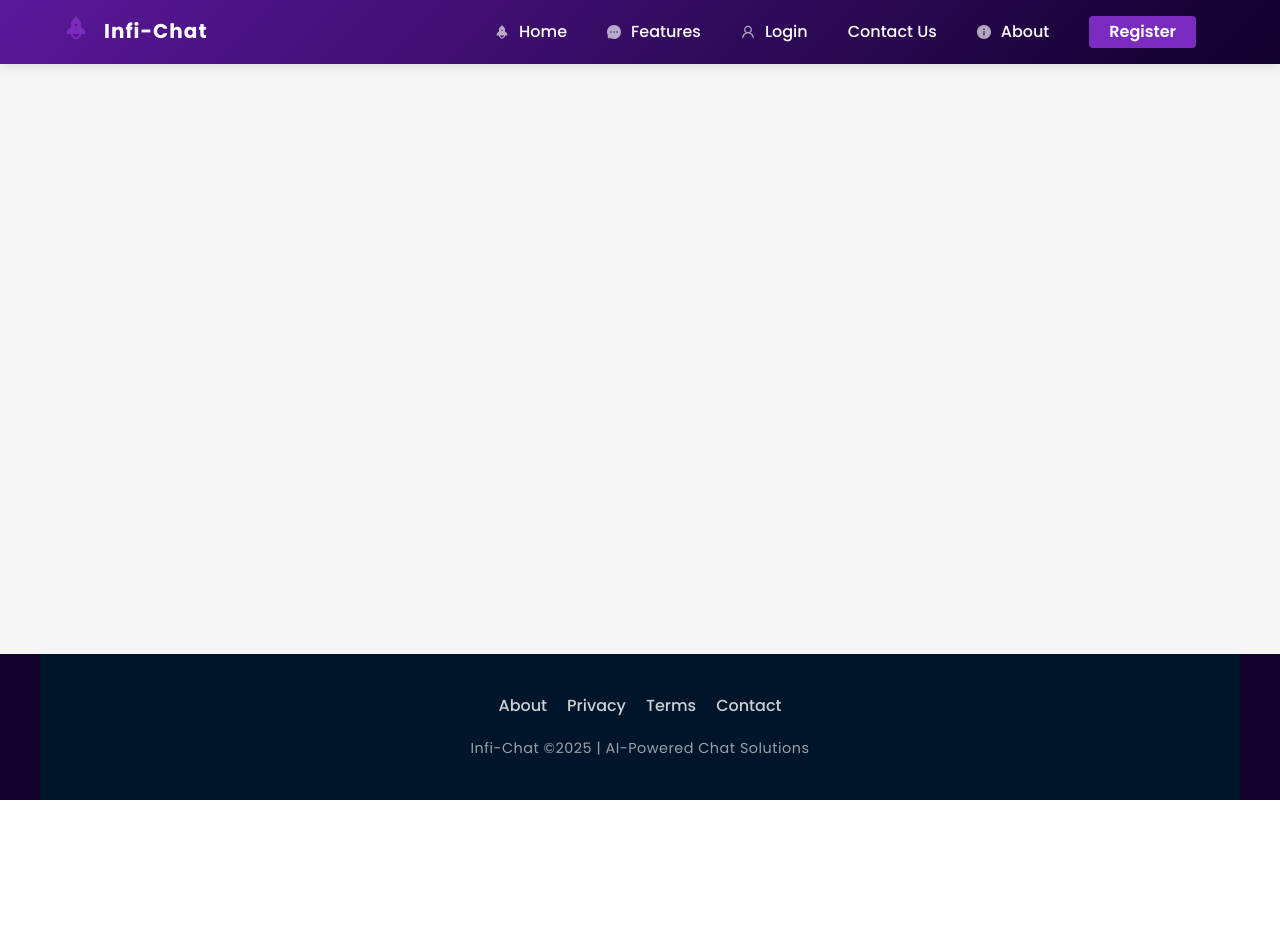
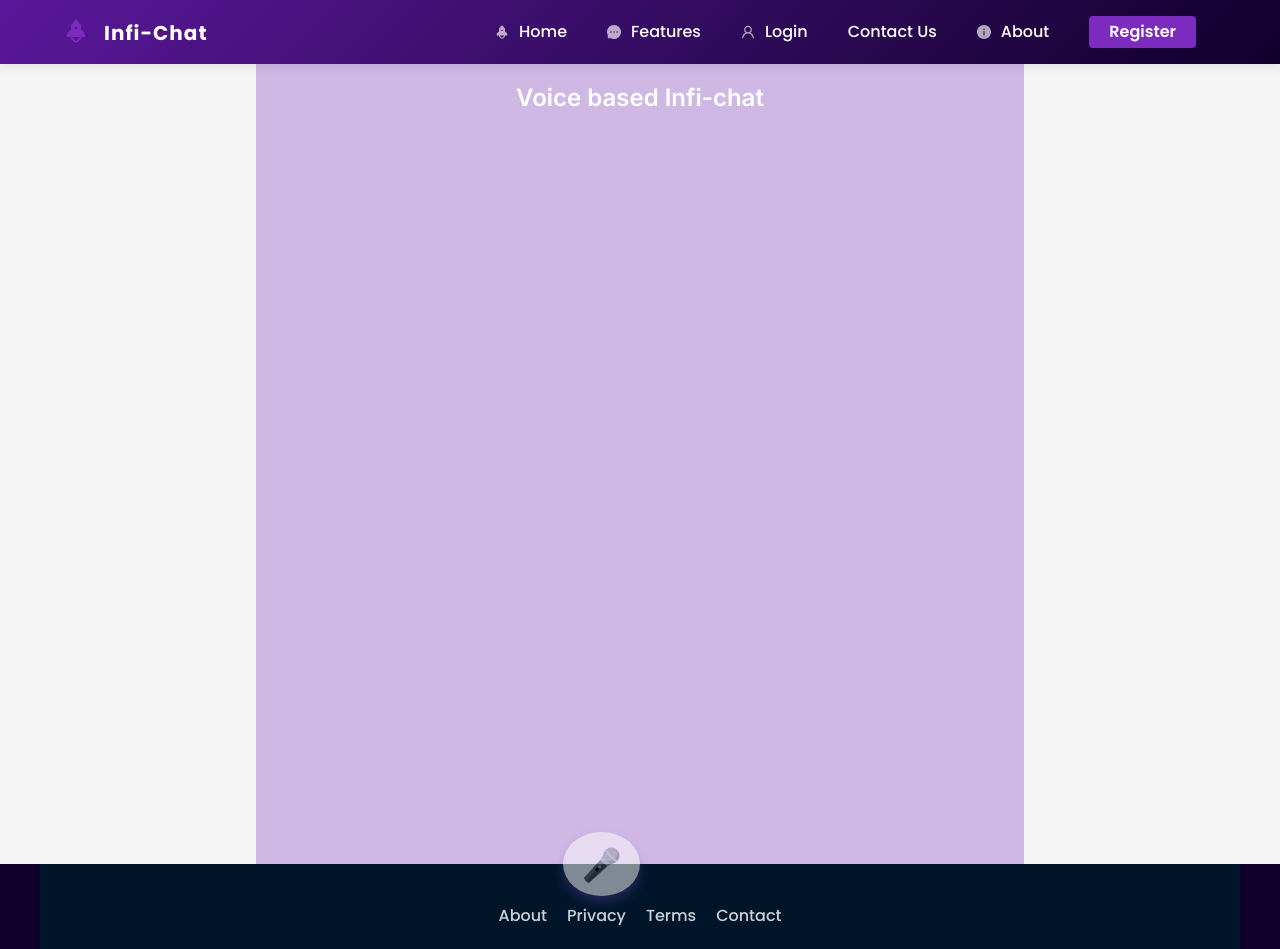
Before and after one commit to Aarupa/infi-chat, a React (Vite) app: page /voicebot in a window 1280 px wide. Shown: the top 949 px of the page. Before the commit the page ends 800 px from the top, so only its background shows below. Built offline with nearby package versions, Linux system fonts and the light colour scheme.

Commit message:
added trail page

```diff
--- a/src/App.jsx
+++ b/src/App.jsx
@@ -13,6 +13,7 @@ import Footer from './component/Footer';  // ✅ Using your custom Footer
 import './App.css';
 import AOS from 'aos';
 import 'aos/dist/aos.css';
+import Voicebot from './component/voicebot'; // Importing the Voicebot component
 
 const { Header, Content, Footer: AntFooter } = Layout;
 
@@ -42,6 +43,7 @@ function App() {
             <Route path="/features" element={<FeaturePage />} />
             <Route path="/register" element={<Registration />} />
             <Route path="/contact" element={<ContactUs />} />
+            <Route path="/voicebot" element={<Voicebot />} />
           </Routes>
         </Content>
 
--- a/src/component/Home.jsx
+++ b/src/component/Home.jsx
@@ -341,7 +341,7 @@ function Home() {
             type="primary"
             size="large"
             className="cta-button"
-            onClick={() => navigate('/login')}
+            onClick={() => navigate('/voicebot')}
           >
             Start Free Trial
           </Button>
--- /dev/null
+++ b/src/component/Voicebot.css
@@ -0,0 +1,150 @@
+@import url('https://fonts.googleapis.com/css2?family=Inter:wght@400;600&display=swap');
+
+:root {
+  --bg-color: rgba(123, 44, 191, 0.2);
+  --user-bg: #fff;
+  --bot-bg: #e6e6e6;
+  --text-color: black;
+  --user-text: black;
+  --font-family: 'Inter', -apple-system, BlinkMacSystemFont, 'Segoe UI', Roboto, Oxygen,
+    Ubuntu, Cantarell, 'Open Sans', 'Helvetica Neue', sans-serif;
+}
+
+* {
+  box-sizing: border-box;
+}
+
+.voicebot-container {
+  margin: 0;
+  padding: 0;
+  height: 100vh;
+  background-color: rgba(123, 44, 191, 0.3);
+  font-family: var(--font-family);
+  color: var(--text-color);
+  display: flex;
+  flex-direction: column;
+}
+
+header {
+  text-align: center;
+  padding: 1rem;
+  font-weight: 600;
+  font-size: 1.5rem;
+  user-select: none;
+  color: white;
+}
+
+main {
+  flex: 1 1 auto;
+  display: flex;
+  flex-direction: column;
+  max-width: 768px;
+  width: 100%;
+  margin: 0 auto;
+}
+
+#chat-container {
+  flex-grow: 1;
+  display: flex;
+  flex-direction: column;
+  padding: 16px 20px;
+  overflow-y: auto;
+  scrollbar-width: none; /* Firefox */
+  -ms-overflow-style: none;  /* IE 10+ */
+  height: calc(100vh - 100px);
+  box-sizing: border-box;
+}
+
+#chat-container::-webkit-scrollbar {
+  display: none;
+}
+
+.message {
+  max-width: 75%;
+  margin-bottom: 16px;
+  padding: 12px 16px;
+  line-height: 1.4;
+  border-radius: 16px;
+  font-size: 1rem;
+  white-space: pre-wrap;
+  word-wrap: break-word;
+  box-shadow: 0 2px 4px rgba(0,0,0,0.3);
+  user-select: text;
+}
+
+.message.user {
+  background-color: var(--user-bg);
+  color: var(--user-text);
+  margin-left: auto;
+  border-bottom-right-radius: 4px;
+}
+
+.message.bot {
+  background-color: var(--bot-bg);
+  color: var(--text-color);
+  margin-right: auto;
+  border-bottom-left-radius: 4px;
+  position: relative;
+}
+
+.message.interim {
+  opacity: 0.6;
+}
+
+.message.bot.typing::after {
+  content: '…';
+  position: absolute;
+  right: 12px;
+  bottom: 10px;
+  animation: blink 1.4s infinite;
+}
+
+@keyframes blink {
+  0%, 20% {opacity: 0;}
+  50% {opacity: 1;}
+  100% {opacity: 0;}
+}
+
+#mic-button {
+  background-color: var(--user-bg);
+  border: none;
+  border-radius: 50%;
+  width: 64px;
+  height: 64px;
+  color: white;
+  cursor: pointer;
+  font-size: 32px;
+  display: flex;
+  align-items: center;
+  justify-content: center;
+  transition: background-color 0.3s ease;
+  box-shadow: 0 6px 12px #654fbdaa;
+  margin-left: 40%;
+}
+
+#mic-button.listening {
+  background-color: #654fbdaa;
+  animation: pulse 1.2s infinite;
+}
+
+#mic-button:disabled {
+  opacity: 0.5;
+  cursor: not-allowed;
+}
+
+@keyframes pulse {
+  0%, 100% { box-shadow: 0 0 8px 2px #654fbdaa; }
+  50% { box-shadow: 0 0 16px 6px #654fbdaa; }
+}
+
+@media (max-width: 480px) {
+  main {
+    padding: 0 10px;
+    max-width: 100%;
+  }
+  #mic-button {
+    width: 56px;
+    height: 56px;
+    font-size: 28px;
+  }
+}
--- /dev/null
+++ b/src/component/Voicebot.jsx
@@ -0,0 +1,209 @@
+import React, { useState, useRef, useEffect } from 'react';
+import './Voicebot.css'; // You'll need to create this CSS file
+
+const Voicebot = () => {
+  const [messages, setMessages] = useState([]);
+  const [isListening, setIsListening] = useState(false);
+  const [interimTranscript, setInterimTranscript] = useState('');
+  const chatContainerRef = useRef(null);
+  const recognitionRef = useRef(null);
+
+  useEffect(() => {
+    // Initialize speech recognition
+    const SpeechRecognition = window.SpeechRecognition || window.webkitSpeechRecognition;
+    if (SpeechRecognition) {
+      recognitionRef.current = new SpeechRecognition();
+      recognitionRef.current.lang = 'en-US';
+      recognitionRef.current.interimResults = true;
+      recognitionRef.current.maxAlternatives = 1;
+
+      recognitionRef.current.onstart = () => {
+        setIsListening(true);
+      };
+
+      recognitionRef.current.onend = () => {
+        setIsListening(false);
+      };
+
+      recognitionRef.current.onerror = (e) => {
+        setIsListening(false);
+        addMessage(`Error: ${e.error}`, 'bot');
+      };
+
+      recognitionRef.current.onresult = (event) => {
+        let interim = '';
+        let finalTranscript = '';
+
+        for (let i = event.resultIndex; i < event.results.length; i++) {
+          if (event.results[i].isFinal) {
+            finalTranscript += event.results[i][0].transcript;
+          } else {
+            interim += event.results[i][0].transcript;
+          }
+        }
+
+        if (interim) {
+          setInterimTranscript(interim);
+        } else {
+          setInterimTranscript('');
+        }
+
+        if (finalTranscript) {
+          submitMessage(finalTranscript.trim());
+        }
+      };
+    }
+
+    return () => {
+      if (recognitionRef.current) {
+        recognitionRef.current.stop();
+      }
+    };
+  }, []);
+
+  useEffect(() => {
+    scrollChatToBottom();
+  }, [messages, interimTranscript]);
+
+  const addMessage = (text, sender, isTyping = false) => {
+    const newMessage = {
+      id: Date.now(),
+      text,
+      sender,
+      isTyping
+    };
+    setMessages(prev => [...prev, newMessage]);
+  };
+
+  const scrollChatToBottom = () => {
+    if (chatContainerRef.current) {
+      chatContainerRef.current.scrollTop = chatContainerRef.current.scrollHeight;
+    }
+  };
+
+  const toggleListening = () => {
+    if (!recognitionRef.current) return;
+
+    if (isListening) {
+      recognitionRef.current.stop();
+    } else {
+      recognitionRef.current.start();
+    }
+  };
+
+  const botRespond = async (message) => {
+    const typingId = Date.now();
+    addMessage('', 'bot', true);
+
+    await new Promise(r => setTimeout(r, 300));
+
+    const responseText = getBotResponse(message);
+
+    // Remove the typing indicator
+    setMessages(prev => prev.filter(msg => msg.id !== typingId));
+
+    // Add the actual response
+    const responseId = Date.now();
+    addMessage('', 'bot');
+
+    // Simulate typing effect
+    let i = 0;
+    const typingInterval = setInterval(() => {
+      if (i < responseText.length) {
+        setMessages(prev => prev.map(msg =>
+          msg.id === responseId
+            ? { ...msg, text: msg.text + responseText.charAt(i) }
+            : msg
+        ));
+        i++;
+      } else {
+        clearInterval(typingInterval);
+        speakText(responseText);
+      }
+    }, 25 + Math.random() * 50);
+  };
+
+  const getBotResponse = (input) => {
+    const text = input.toLowerCase();
+    if (text.includes('hello') || text.includes('hi')) {
+      return "Hello! How can I assist you today?";
+    }
+    if (text.includes('how are you')) {
+      return "I'm just code, but I'm here to help you!";
+    }
+    if (text.includes('your name')) {
+      return "I'm a Voicebot inspired by ChatGPT.";
+    }
+    if (text.includes('time')) {
+      return `Current time is ${new Date().toLocaleTimeString()}.`;
+    }
+    if (text.includes('thank') || text.includes('thanks')) {
+      return "You're welcome!";
+    }
+    return "Sorry, I didn't understand that. Could you please try again?";
+  };
+
+  const speakText = (text) => {
+    if (!('speechSynthesis' in window)) return;
+    if (window.speechSynthesis.speaking) {
+      window.speechSynthesis.cancel();
+    }
+    const utterance = new SpeechSynthesisUtterance(text);
+    utterance.lang = 'en-US';
+    window.speechSynthesis.speak(utterance);
+  };
+
+  const submitMessage = async (message) => {
+    if (!message) return;
+    addMessage(message, 'user');
+    await botRespond(message);
+  };
+
+  const isSpeechSupported = !!recognitionRef.current;
+
+  return (
+    <div className="voicebot-container">
+      <header>Voice based Infi-chat</header>
+      <main>
+        <div
+          id="chat-container"
+          ref={chatContainerRef}
+          role="log"
+          aria-live="polite"
+          aria-relevant="additions"
+          aria-label="Conversation Messages"
+        >
+          {messages.map((message) => (
+            <div
+              key={message.id}
+              className={`message ${message.sender} ${message.isTyping ? 'typing' : ''}`}
+            >
+              {message.text}
+            </div>
+          ))}
+          {interimTranscript && (
+            <div className="message user interim">
+              {interimTranscript}…
+            </div>
+          )}
+        </div>
+        <div aria-label="Voice input controls">
+          <button
+            type="button"
+            id="mic-button"
+            aria-pressed={isListening}
+            aria-label={isListening ? 'Stop listening' : 'Start voice input'}
+            title={isListening ? 'Listening...' : 'Click microphone to start listening'}
+            onClick={toggleListening}
+            disabled={!isSpeechSupported}
+            className={isListening ? 'listening' : ''}
+          >
+            🎤
+          </button>
+        </div>
+      </main>
+    </div>
+  );
+};
+
+export default Voicebot;
```
